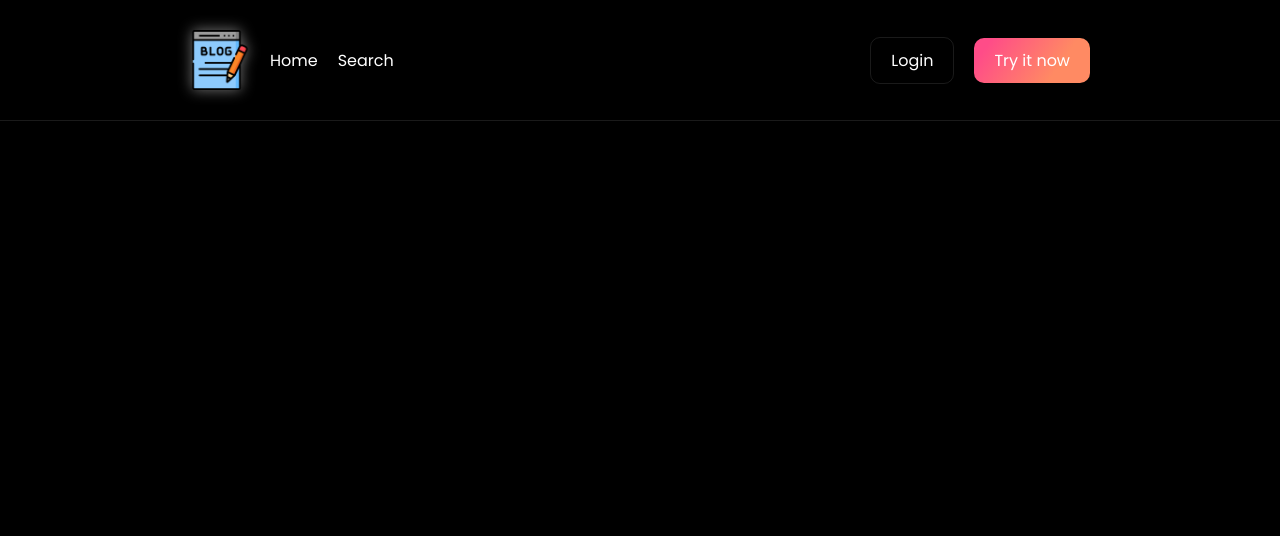
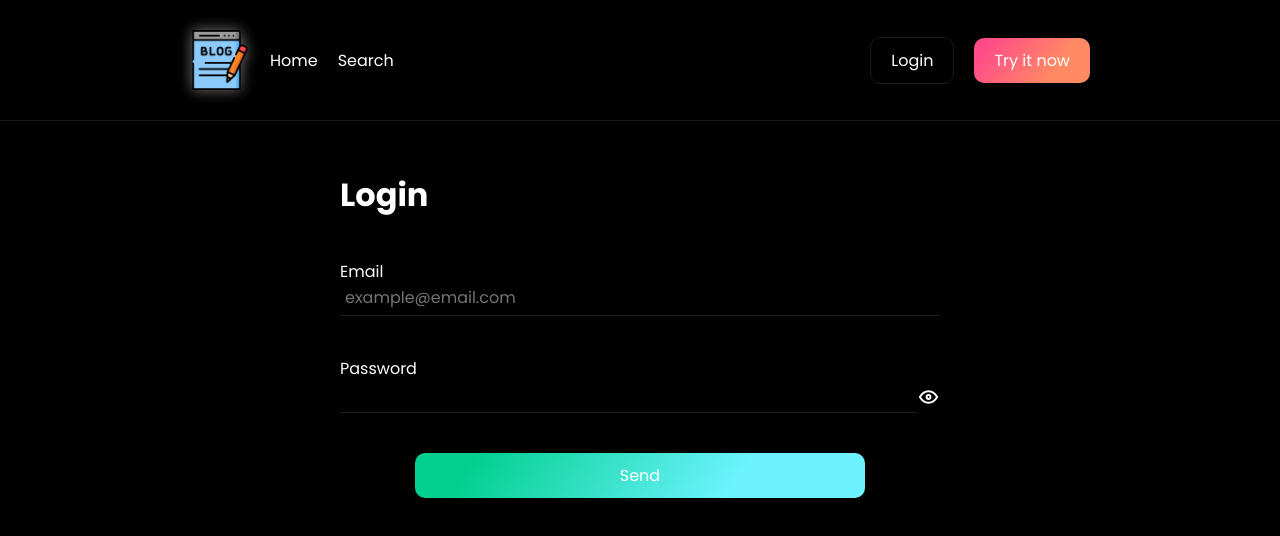
Before and after one commit to forjoa/blog, a React (Vite) app in the folder client/: page /login in a window 1280 px wide. Shown: the top 536 px of the page. Built offline with nearby package versions, Linux system fonts and the light colour scheme.

Commit message:
finish login form styles

```diff
--- a/client/src/components/Login.tsx
+++ b/client/src/components/Login.tsx
@@ -1,9 +1,55 @@
-import Header from "./Header"
+import Header from './Header'
+import '../styles/login.css'
+import { useState } from 'react'
+import { IconEye, IconEyeOff } from '@tabler/icons-react'
 
 const Login = () => {
-    return (
-        <Header></Header>
-    )
+  const [email, setEmail] = useState<string>('')
+  const [password, setPassword] = useState<string>('')
+  const [seePwd, setSeePwd] = useState<boolean>(false)
+
+  return (
+    <>
+      <Header></Header>
+      <div className='main-login'>
+        <form>
+          <h1>Login</h1>
+          <div className='email-container'>
+            <label htmlFor='email'>Email</label>
+            <input
+              type='email'
+              name='email'
+              id='email'
+              placeholder='example@email.com'
+              value={email}
+              onChange={(e) => setEmail(e.target.value)}
+              required
+            />
+          </div>
+          <div className='password-container'>
+            <label htmlFor='password'>Password</label>
+            <div className='input-pwd-container'>
+              <input
+                type={seePwd ? 'text' : 'password'}
+                name='password'
+                id='password'
+                value={password}
+                onChange={(e) => setPassword(e.target.value)}
+                required
+              />
+              {seePwd ? (
+                <IconEyeOff onClick={() => setSeePwd(!seePwd)} />
+              ) : (
+                <IconEye onClick={() => setSeePwd(!seePwd)} />
+              )}
+            </div>
+          </div>
+
+          <input type='submit' value='Send' className='login-submit' />
+        </form>
+      </div>
+    </>
+  )
 }
 
 export default Login
--- /dev/null
+++ b/client/src/styles/login.css
@@ -0,0 +1,47 @@
+.main-login {
+    width: 100%;
+    display: grid;
+    place-items: center;
+}
+
+.main-login form {
+    max-width: 600px;
+    width: 80%;
+    margin-top: 50px;
+    display: flex;
+    flex-direction: column;
+    gap: 40px;
+}
+
+.main-login form input[type='email'],
+.main-login form input[type='password'],
+.main-login form input[type='text']  {
+    background-color: var(--background);
+    border: none;
+    outline: none;
+    border-bottom: 1px solid var(--border);
+    width: 100%;
+    padding-bottom: 5px;
+    padding-left: 5px;
+}
+
+.email-container,
+.password-container {
+    display: flex;
+    flex-direction: column;
+}
+
+.input-pwd-container {
+    width: 100%;
+    display: flex;
+    align-items: center;
+}
+
+.login-submit {
+    background: linear-gradient(122.25deg, var(--green) 12.16%, var(--light-blue) 70.98%);
+    width: 75%;
+    margin: auto;
+    border: none;
+    border-radius: 10px;
+    padding: 10px 0px;
+}
```
